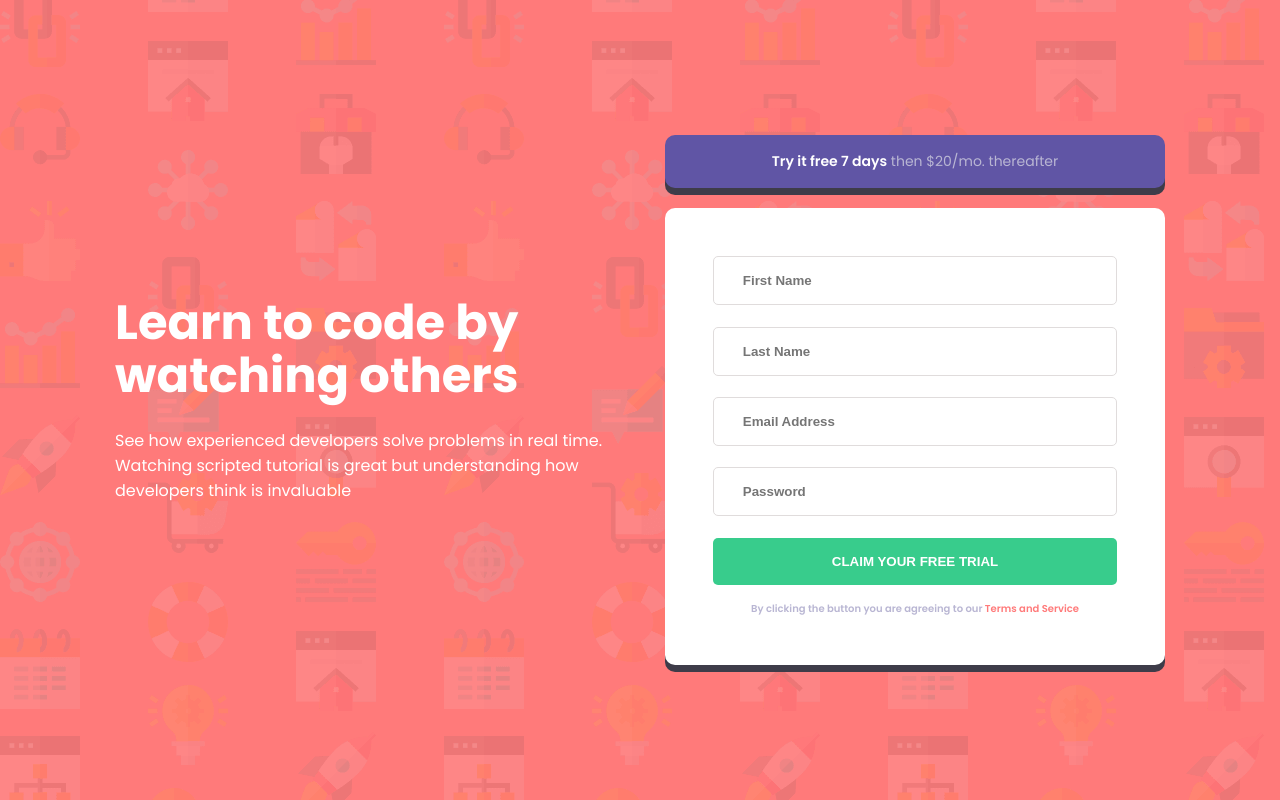
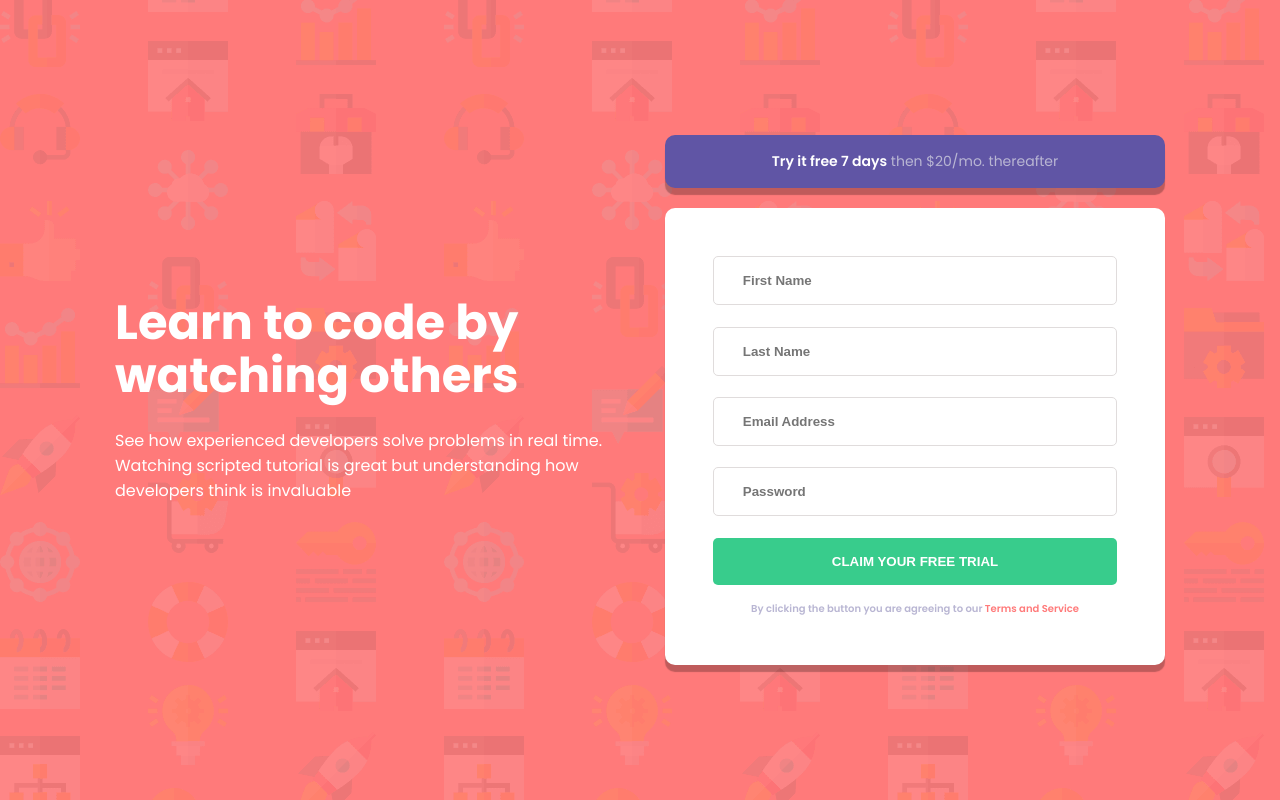
Before and after one commit to Omolara5861/registration-form, a plain HTML site: page index.html in a window 1280 px wide. Drawn offline with Linux system fonts and the light colour scheme.

Commit message:
updated box shadow

```diff
--- a/style.css
+++ b/style.css
@@ -64,8 +64,7 @@ body {
     border-radius: 10px;
     margin-bottom: 20px;
     font-size: 14px;
-    box-shadow: 0px 7px 0px var(--dark-blue);
-}
+box-shadow: 0px 7px 1px rgb(0 0 0 / 25%);}
 
 .container .form-wrapper .offer span {
     color: #fff;
@@ -77,8 +76,7 @@ body {
     background-color: #fff;
     padding: 3rem;
     border-radius: 10px;
-    box-shadow: 0px 7px 0px var(--dark-blue);
-}
+    box-shadow: 0px 7px 1px rgb(0 0 0 / 25%);}
 
 .container .form-wrapper form input{
     width: 100%;
```
